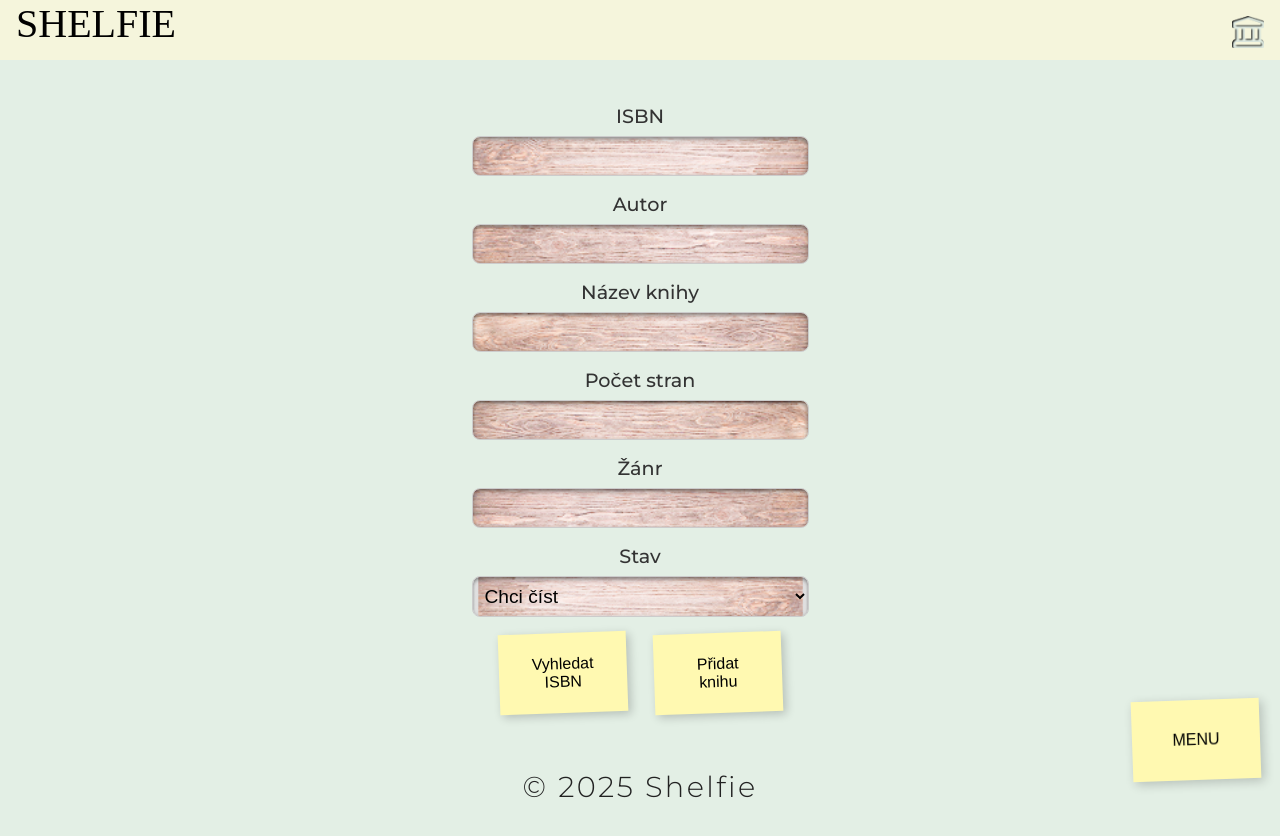
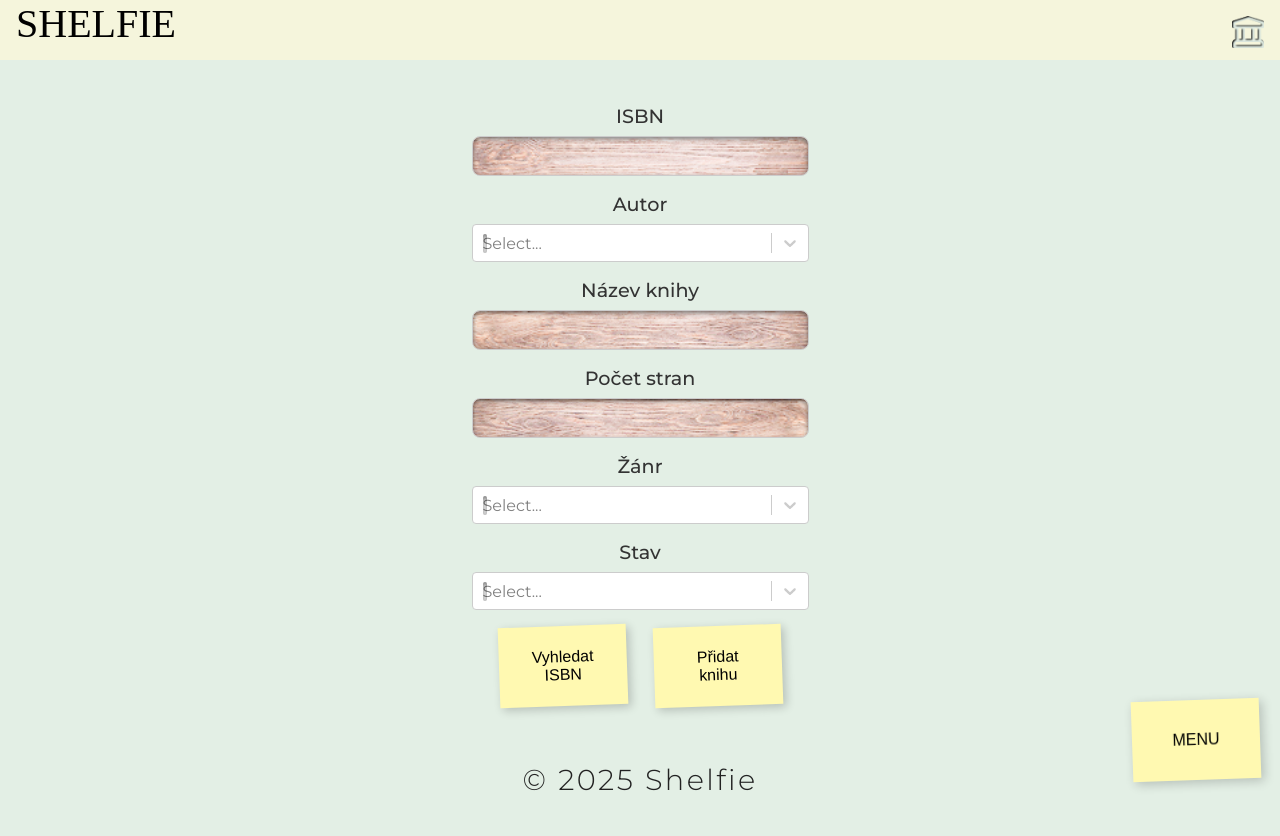
Before and after one commit to jficz/shelfie, a React (Vite) app: page /pridat-knihu in a window 1280 px wide. Built offline with nearby package versions, Linux system fonts and the light colour scheme; a web font is replaced by a local one.

Commit message:
Implement react-select

```diff
--- a/package.json
+++ b/package.json
@@ -11,7 +11,8 @@
   "dependencies": {
     "react": "^19.1.0",
     "react-dom": "^19.1.0",
-    "react-router-dom": "^6.30.1"
+    "react-router-dom": "^6.30.1",
+    "react-select": "^5.10.1"
   },
   "devDependencies": {
     "@types/react": "^19.1.2",
--- a/src/components/AddBookForm/AddBookForm.jsx
+++ b/src/components/AddBookForm/AddBookForm.jsx
@@ -1,9 +1,29 @@
 import { useState, useEffect } from 'react';
 import './AddBookForm.css';
+import CreatableSelect from 'react-select/creatable';
+import Select from 'react-select';
+
+const createOption = (label) => ({
+  label: label,
+  value: label.toLowerCase().replace(/\W/g, ''),
+});
+
+const authorOptions = [createOption('One'), createOption('Two'), createOption('Three')];
+const genresOption = [createOption('Sci-fi'), createOption('Fantasy'), createOption('Román')];
+const statusOption = [
+  createOption('Přečteno'),
+  createOption('Chci číst'),
+  createOption('Nepřečteno'),
+];
 
 export const AddBookForm = () => {
   const [books, setBooks] = useState([]);
   const [authors, setAuthors] = useState([]);
+  const [genres, setGenres] = useState([]);
+  const [statuses, setStatuses] = useState([]);
+  const [isLoadingSelect, setIsLoadingSelect] = useState(false);
+  const [optionsSelect, setOptionsSelect] = useState(authorOptions);
+  const [valueSelect, setValueSelect] = useState();
 
   useEffect(() => {
     const fetchBooks = async () => {
@@ -19,9 +39,31 @@ export const AddBookForm = () => {
       setAuthors(json.data);
     };
     fetchAuthors();
+
+    const fetchGenres = async () => {
+      const response = await fetch(`api/genres.json`);
+      const json = await response.json();
+      setGenres(json.data);
+    };
+    fetchGenres();
+
+    const fetchStatuses = async () => {
+      const response = await fetch(`api/bookStatus.json`);
+      const json = await response.json();
+      setStatuses(json.data);
+    };
+    fetchStatuses();
   }, []);
 
-  //nemůžu fetchnout celé api a pak ho tu rozsekat?
+  const handleCreate = (inputValue) => {
+    setIsLoadingSelect(true);
+    setTimeout(() => {
+      const newOption = createOption(inputValue);
+      setIsLoadingSelect(false);
+      setOptionsSelect((prev) => [...prev, newOption]);
+      setValueSelect(newOption);
+    }, 1000);
+  };
 
   return (
     <form className="add-book-form">
@@ -32,7 +74,15 @@ export const AddBookForm = () => {
 
       <div className="form-group">
         <label htmlFor="author">Autor</label>
-        <input type="text" id="author" name="author" required />
+        <CreatableSelect
+          isClearable
+          isDisabled={isLoadingSelect}
+          isLoading={isLoadingSelect}
+          options={optionsSelect}
+          onChange={(newValue) => setValueSelect(newValue)}
+          onCreateOption={handleCreate}
+          value={valueSelect}
+        />
       </div>
 
       <div className="form-group">
@@ -47,16 +97,25 @@ export const AddBookForm = () => {
 
       <div className="form-group">
         <label htmlFor="genre">Žánr</label>
-        <input type="text" id="genre" name="genre" />
+        <Select
+          isMulti
+          name="genres"
+          options={genresOption}
+          className="basic-multi-select"
+          classNamePrefix="select"
+        />
       </div>
 
       <div className="form-group">
         <label htmlFor="status">Stav</label>
-        <select id="status" name="status">
-          <option value="unread">Chci číst</option>
-          <option value="reading">Čtu</option>
-          <option value="read">Přečteno</option>
-        </select>
+        <Select
+          className="basic-single"
+          classNamePrefix="select"
+          isLoading={isLoadingSelect}
+          isClearable
+          name="status"
+          options={statusOption}
+        />
       </div>
       <div className="form-buttons">
         <button type="submit">Vyhledat ISBN</button>
@@ -65,38 +124,3 @@ export const AddBookForm = () => {
     </form>
   );
 };
-
-// const [books, setBooks] = useState([]);
-// const [authors, setAuthors] = useState([]);
-// const [genres, setGenres] = useState([]);
-// const [statuses, setStatuses] = useState([]);
-
-// useEffect(() => {
-//   const fetchBooks = async () => {
-//     const response = await fetch(`api/books.json`);
-//     const json = await response.json();
-//     setBooks(json.data);
-//   };
-//   fetchBooks();
-
-//   const fetchAuthors = async () => {
-//     const response = await fetch(`api/authors.json`);
-//     const json = await response.json();
-//     setAuthors(json.data);
-//   };
-//   fetchAuthors();
-
-//   const fetchGenres = async () => {
-//     const response = await fetch(`api/genres.json`);
-//     const json = await response.json();
-//     setGenres(json.data);
-//   };
-//   fetchGenres();
-
-//   const fetchStatuses = async () => {
-//     const response = await fetch(`api/bookStatus.json`);
-//     const json = await response.json();
-//     setStatuses(json.data);
-//   };
-//   fetchStatuses();
-// }, []);
```
Also changed, not shown: prepair.jsx (added, +12 -0 lines).
